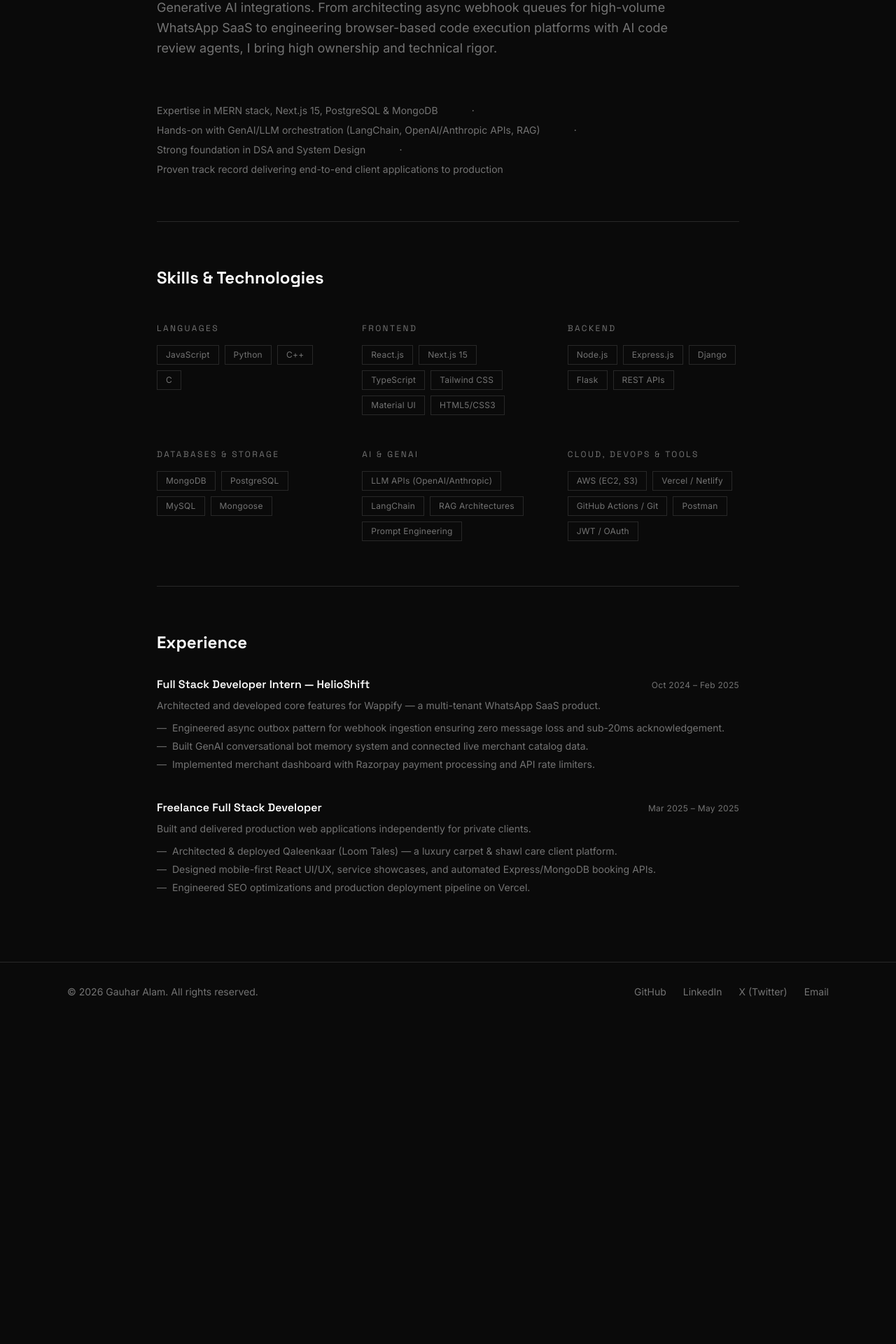
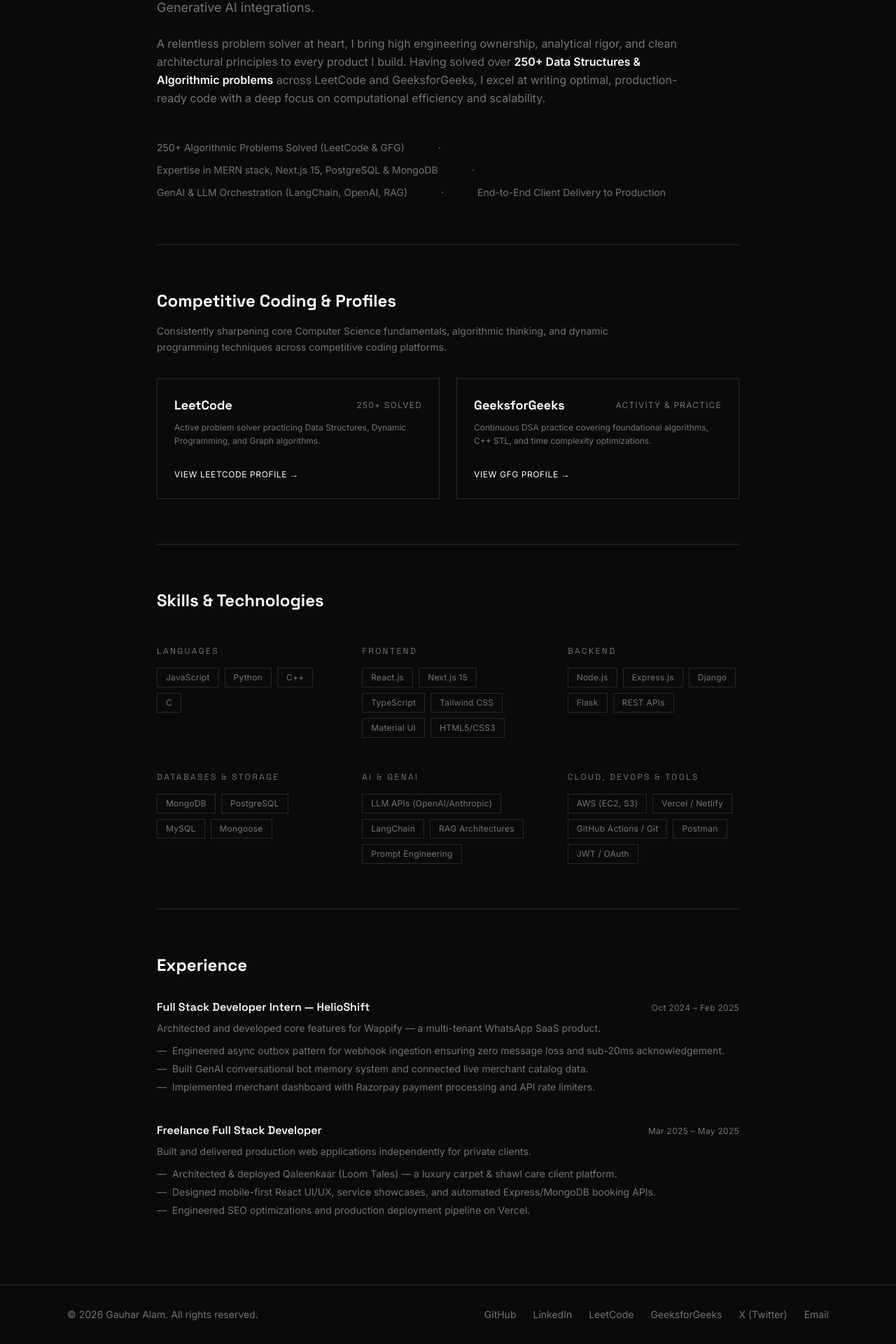
Before and after one commit to GauharAlam/Portfolio, a React (Vite) app: page /about in a window 1280 px wide. Shown: the part 344-2264 px from the top of the page at 70% size. Before the commit the page ends 1803 px from the top, so only its background shows below. Built offline with nearby package versions, Linux system fonts and the light colour scheme.

Commit message:
feat: add LeetCode and GeeksforGeeks profiles with 250+ problem solving highlights

```diff
--- a/src/components/Footer.jsx
+++ b/src/components/Footer.jsx
@@ -5,7 +5,7 @@
         <p className="text-sm text-muted font-body">
           © {new Date().getFullYear()} Gauhar Alam. All rights reserved.
         </p>
-        <div className="flex items-center gap-6">
+        <div className="flex flex-wrap items-center gap-6">
           <a
             href="https://github.com/GauharAlam"
             target="_blank"
@@ -21,6 +21,22 @@
             className="text-sm text-muted hover:text-fg font-body link-underline transition-colors"
           >
             LinkedIn
+          </a>
+          <a
+            href="https://leetcode.com/u/GauharAlam1377/"
+            target="_blank"
+            rel="noopener noreferrer"
+            className="text-sm text-muted hover:text-fg font-body link-underline transition-colors"
+          >
+            LeetCode
+          </a>
+          <a
+            href="https://www.geeksforgeeks.org/profile/gauhar8lyu?tab=activity"
+            target="_blank"
+            rel="noopener noreferrer"
+            className="text-sm text-muted hover:text-fg font-body link-underline transition-colors"
+          >
+            GeeksforGeeks
           </a>
           <a
             href="https://x.com/NawazCodex"
--- a/src/pages/About.jsx
+++ b/src/pages/About.jsx
@@ -36,29 +36,32 @@
         </h1>
       </FadeUp>
 
+      {/* Main Bio */}
       <FadeUp delay={0.1}>
-        <section className="mb-16">
-          <p className="text-lg text-muted max-w-3xl leading-relaxed font-body">
+        <section className="mb-12">
+          <p className="text-lg text-muted max-w-3xl leading-relaxed font-body mb-6">
             I am a B.Tech Computer Science Engineering student at Guru Tegh Bahadur Institute of
             Technology, Delhi (2022–2026). My core passion lies in building scalable,
             production-grade applications that combine clean full-stack architecture with modern LLM
-            & Generative AI integrations. From architecting async webhook queues for high-volume
-            WhatsApp SaaS to engineering browser-based code execution platforms with AI code review
-            agents, I bring high ownership and technical rigor.
+            & Generative AI integrations.
+          </p>
+          <p className="text-base text-muted max-w-3xl leading-relaxed font-body">
+            A relentless problem solver at heart, I bring high engineering ownership, analytical rigor, and clean architectural principles to every product I build. Having solved over <strong className="text-fg font-semibold">250+ Data Structures & Algorithmic problems</strong> across LeetCode and GeeksforGeeks, I excel at writing optimal, production-ready code with a deep focus on computational efficiency and scalability.
           </p>
         </section>
       </FadeUp>
 
+      {/* Key Highlights */}
       <FadeUp delay={0.15}>
         <section className="mb-16">
-          <div className="flex flex-wrap gap-x-12 gap-y-2 text-sm text-muted font-body">
+          <div className="flex flex-wrap gap-x-12 gap-y-3 text-sm text-muted font-body">
+            <span>250+ Algorithmic Problems Solved (LeetCode & GFG)</span>
+            <span>·</span>
             <span>Expertise in MERN stack, Next.js 15, PostgreSQL & MongoDB</span>
             <span>·</span>
-            <span>Hands-on with GenAI/LLM orchestration (LangChain, OpenAI/Anthropic APIs, RAG)</span>
+            <span>GenAI & LLM Orchestration (LangChain, OpenAI, RAG)</span>
             <span>·</span>
-            <span>Strong foundation in DSA and System Design</span>
-            <span>·</span>
-            <span>Proven track record delivering end-to-end client applications to production</span>
+            <span>End-to-End Client Delivery to Production</span>
           </div>
         </section>
       </FadeUp>
@@ -67,7 +70,62 @@
         <hr className="hairline my-16" />
       </FadeUp>
 
+      {/* Problem Solving & Competitive Profiles */}
+      <FadeUp delay={0.22}>
+        <section className="mb-16">
+          <h2 className="font-heading text-2xl font-bold mb-4">Competitive Coding & Profiles</h2>
+          <p className="text-sm text-muted font-body mb-8 max-w-2xl leading-relaxed">
+            Consistently sharpening core Computer Science fundamentals, algorithmic thinking, and dynamic programming techniques across competitive coding platforms.
+          </p>
+
+          <div className="grid grid-cols-1 sm:grid-cols-2 gap-6">
+            {/* LeetCode Card */}
+            <div className="border border-border-subtle p-6 transition-colors hover:border-fg">
+              <div className="flex items-center justify-between mb-2">
+                <h3 className="font-heading text-lg font-bold">LeetCode</h3>
+                <span className="text-xs font-body text-muted uppercase tracking-widest">250+ Solved</span>
+              </div>
+              <p className="text-xs text-muted font-body mb-6 leading-relaxed">
+                Active problem solver practicing Data Structures, Dynamic Programming, and Graph algorithms.
+              </p>
+              <a
+                href="https://leetcode.com/u/GauharAlam1377/"
+                target="_blank"
+                rel="noopener noreferrer"
+                className="link-underline text-fg text-xs font-body tracking-wider uppercase"
+              >
+                View LeetCode Profile →
+              </a>
+            </div>
+
+            {/* GeeksforGeeks Card */}
+            <div className="border border-border-subtle p-6 transition-colors hover:border-fg">
+              <div className="flex items-center justify-between mb-2">
+                <h3 className="font-heading text-lg font-bold">GeeksforGeeks</h3>
+                <span className="text-xs font-body text-muted uppercase tracking-widest">Activity & Practice</span>
+              </div>
+              <p className="text-xs text-muted font-body mb-6 leading-relaxed">
+                Continuous DSA practice covering foundational algorithms, C++ STL, and time complexity optimizations.
+              </p>
+              <a
+                href="https://www.geeksforgeeks.org/profile/gauhar8lyu?tab=activity"
+                target="_blank"
+                rel="noopener noreferrer"
+                className="link-underline text-fg text-xs font-body tracking-wider uppercase"
+              >
+                View GFG Profile →
+              </a>
+            </div>
+          </div>
+        </section>
+      </FadeUp>
+
       <FadeUp delay={0.25}>
+        <hr className="hairline my-16" />
+      </FadeUp>
+
+      {/* Skills */}
+      <FadeUp delay={0.28}>
         <section>
           <h2 className="font-heading text-2xl font-bold mb-12">Skills & Technologies</h2>
           <div className="grid grid-cols-1 md:grid-cols-2 lg:grid-cols-3 gap-12">
@@ -93,6 +151,7 @@
         <hr className="hairline my-16" />
       </FadeUp>
 
+      {/* Experience */}
       <FadeUp delay={0.35}>
         <section>
           <h2 className="font-heading text-2xl font-bold mb-8">Experience</h2>
--- a/src/pages/Contact.jsx
+++ b/src/pages/Contact.jsx
@@ -115,6 +115,32 @@
               </div>
               <div>
                 <span className="text-xs text-muted font-body uppercase tracking-[0.15em] block mb-1">
+                  LeetCode
+                </span>
+                <a
+                  href="https://leetcode.com/u/GauharAlam1377/"
+                  target="_blank"
+                  rel="noopener noreferrer"
+                  className="link-underline text-fg text-sm font-body"
+                >
+                  leetcode.com/u/GauharAlam1377
+                </a>
+              </div>
+              <div>
+                <span className="text-xs text-muted font-body uppercase tracking-[0.15em] block mb-1">
+                  GeeksforGeeks
+                </span>
+                <a
+                  href="https://www.geeksforgeeks.org/profile/gauhar8lyu?tab=activity"
+                  target="_blank"
+                  rel="noopener noreferrer"
+                  className="link-underline text-fg text-sm font-body"
+                >
+                  geeksforgeeks.org/profile/gauhar8lyu
+                </a>
+              </div>
+              <div>
+                <span className="text-xs text-muted font-body uppercase tracking-[0.15em] block mb-1">
                   X (Twitter)
                 </span>
                 <a
```
